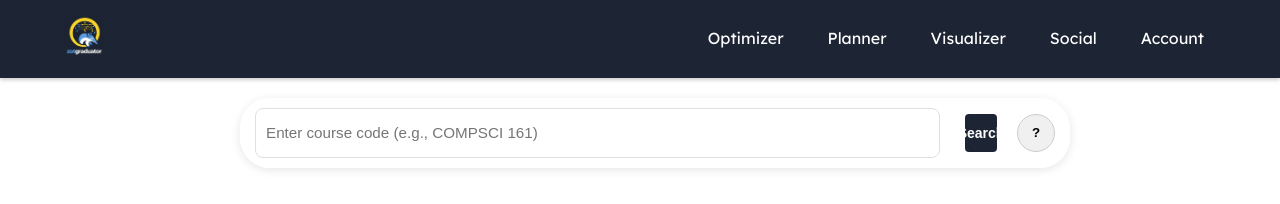
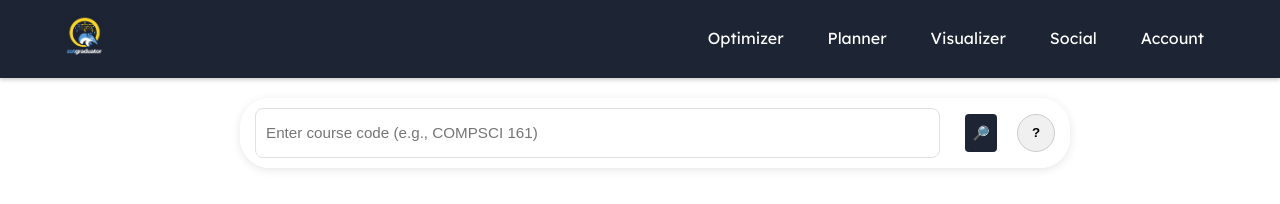
Before and after one commit to zotgraduator/zotgraduator, a React (Create React App) app in the folder frontend/: page /visualizer in a window 1280 px wide. Shown: the top 204 px of the page. Built offline with nearby package versions, Linux system fonts and the light colour scheme; a web font is replaced by a local one; what cytoscape-dagre would draw is missing.

Commit message:
feat: replace search button text with search icon for improved UI

```diff
--- a/frontend/src/pages/Visualizer.js
+++ b/frontend/src/pages/Visualizer.js
@@ -1059,7 +1059,7 @@ function Visualizer() {
           />
 
           <button type="submit" className="search-button">
-            Search
+            🔎
           </button>
 
           {hasSearched && !courseNotFound && (
```
